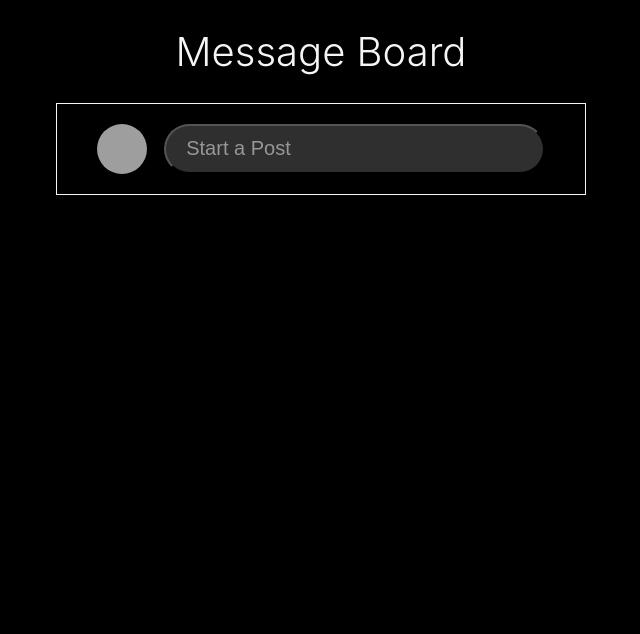
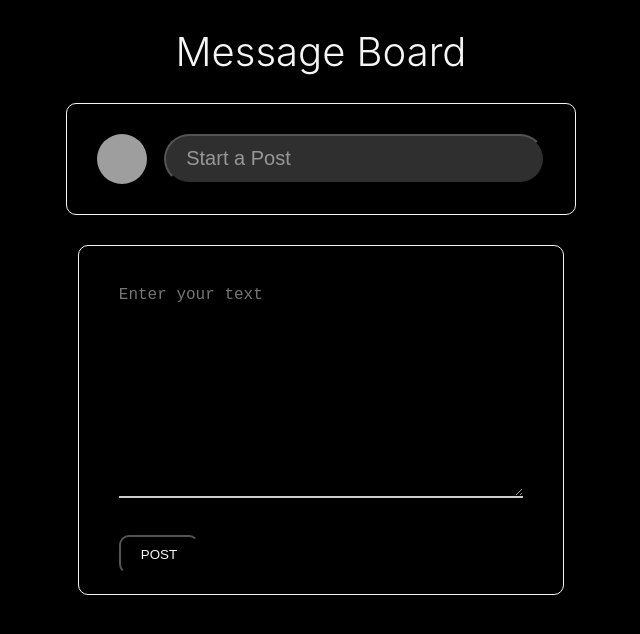
Before and after one commit to SalamanderCtesiphon/message-board, a React (Create React App) app: page / in a window 1280 px wide. Both pictures are taken after a click on the button "Start a Post". Shown: the top 634 px of the page, without its empty margins (319-959 px from the left). Built offline with nearby package versions, Linux system fonts and the light colour scheme; grey boxes are pictures that could not be loaded.

Commit message:
created and styled the modal for making a post

```diff
--- a/src/App.css
+++ b/src/App.css
@@ -19,10 +19,11 @@ header > h1 {
 .post-card {
   border: 1px solid whitesmoke;
   width: 35%;
-  padding: 20px 40px;
+  height: 50px;
+  padding: 30px;
   display: flex;
   justify-content: space-between;
-
+  border-radius: 10px;
 }
 
 .profile-pic {
@@ -33,7 +34,7 @@ header > h1 {
   object-fit: initial;
 }
 
-#post-btn {
+.post-btn {
   background-color: rgb(47, 47, 47);
   color: rgba(245, 245, 245, 0.525);
   width: 85%;
@@ -47,3 +48,75 @@ header > h1 {
 #post-btn:hover {
   background-color: rgb(35, 35, 35);
 }
+
+.modal-wrapper {
+  width: 38%;
+  height: 350px;
+  padding: 30px;
+
+  display: flex;
+  justify-content: center;
+
+}
+
+.modal {
+  border: 1px solid whitesmoke;
+  padding: 20px 40px;
+  width: 100%;
+  height: auto;
+  border-radius: 10px;
+  display: flex;
+  flex-direction: column;
+  align-items: first baseline;
+  justify-content: space-between;
+}
+
+.input-wrapper {
+  position: relative;
+  width: 100%;
+  margin: 10px auto;
+}
+
+.input-box {
+  font-size: 16px;
+  padding: 10px 0;
+  border: none;
+  border-bottom: 2px solid #ccc;
+  color: #08AEEA;
+  width: 100%;
+  height: 200px;
+  background-color: transparent;
+  transition: border-color 0.3s ease-in-out;
+}
+
+.underline {
+  position: absolute;
+  bottom: 0;
+  left: 0;
+  width: 100%;
+  height: 2px;
+  background-color: #08AEEA;
+  transform: scaleX(0);
+  transition: transform 0.3s ease-in-out;
+}
+
+.input-box:focus {
+  border-color: #08AEEA;
+  outline: none;
+}
+
+.input-box:focus + .underline {
+  transform: scaleX(1);
+}
+
+.post-btn2 {
+  padding: 10px 20px;
+  background-color: black;
+  color: whitesmoke;
+  border-radius: 10px;
+  cursor: pointer;
+}
+
+.post-btn2:hover {
+  background-color: rgb(96, 96, 96);
+}
--- a/src/App.js
+++ b/src/App.js
@@ -1,12 +1,21 @@
 import './App.css';
 import CreatePost from './components/CreatePost';
 import Header from './components/Header';
+import Modal from './components/Modal';
+import { useState } from 'react';
 
 function App() {
+  const [showModal, setShowModal] = useState(false);
+
+  const toggleShowModal = () => {
+    setShowModal(!showModal);
+  }
   return (
     <div className="App">
       <Header />
-      <CreatePost />
+      <CreatePost toggleShowModal={toggleShowModal}/>
+      <Modal show={showModal} onCloseButtonClick={toggleShowModal} />
+
     </div>
   );
 }
--- a/src/components/CreatePost.jsx
+++ b/src/components/CreatePost.jsx
@@ -1,11 +1,17 @@
 import React from 'react'
 import bladeRunner from '../images/vlcsnap-2023-01-14-18h24m02s588.png'
 
-function CreatePost() {
+
+
+function CreatePost({ toggleShowModal }) {
+
+
   return (
     <div className="post-card">
       <img className='profile-pic' src={bladeRunner} alt="profile" />
-      <button id='post-btn'>Start a Post</button>
+      <button className='post-btn' onClick={toggleShowModal}>Start a Post</button>
+
+
     </div>
   )
 }
--- /dev/null
+++ b/src/components/Modal.js
@@ -0,0 +1,22 @@
+const Modal = ({ show, onCloseButtonClick }) => {
+  if (!show) {
+    return null;
+  }
+
+  return (
+    <div className="modal-wrapper">
+      <div className="modal">
+      <div class="input-wrapper">
+        <textarea class="input-box" type='text' placeholder="Enter your text" size={80}></textarea>
+        <span class="underline"></span>
+      </div>
+
+        <div className="footer">
+          <button className="post-btn2" onClick={onCloseButtonClick}>POST</button>
+        </div>
+      </div>
+    </div>
+  );
+};
+
+export default Modal;
```
